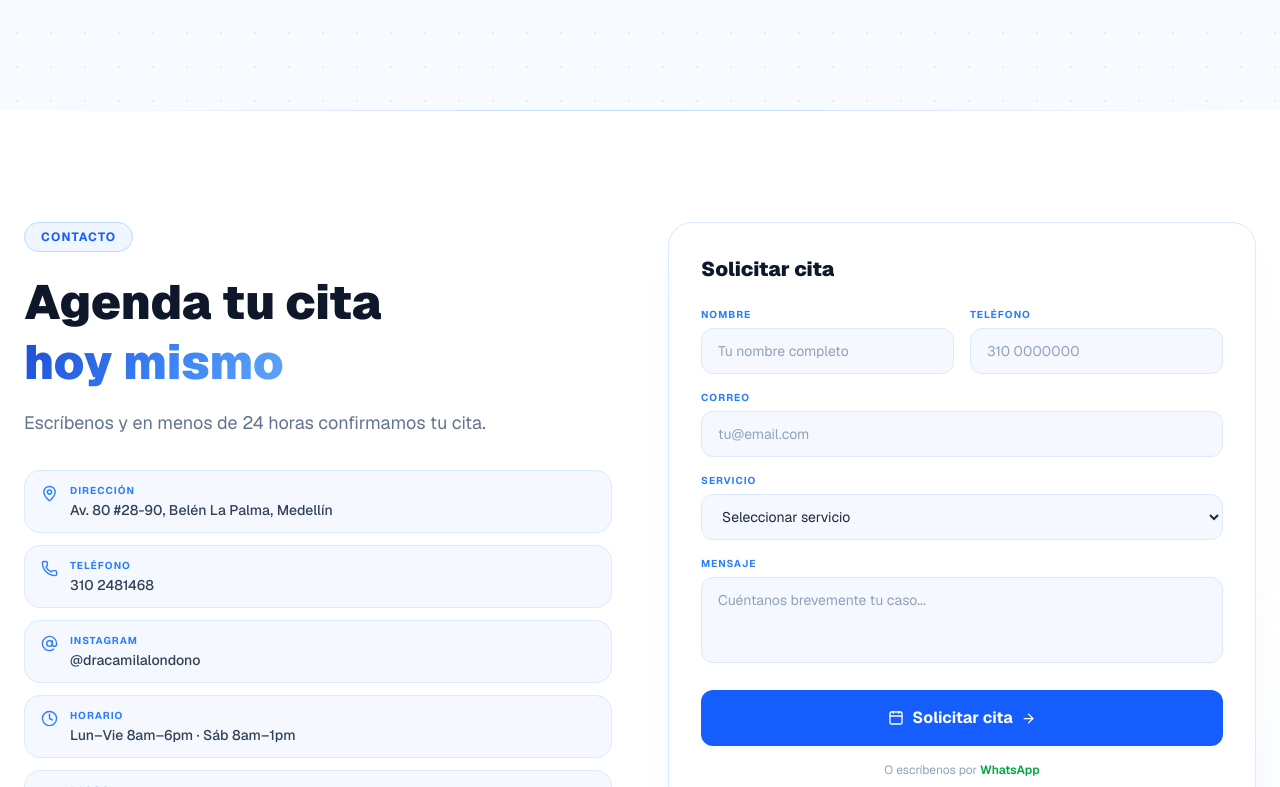
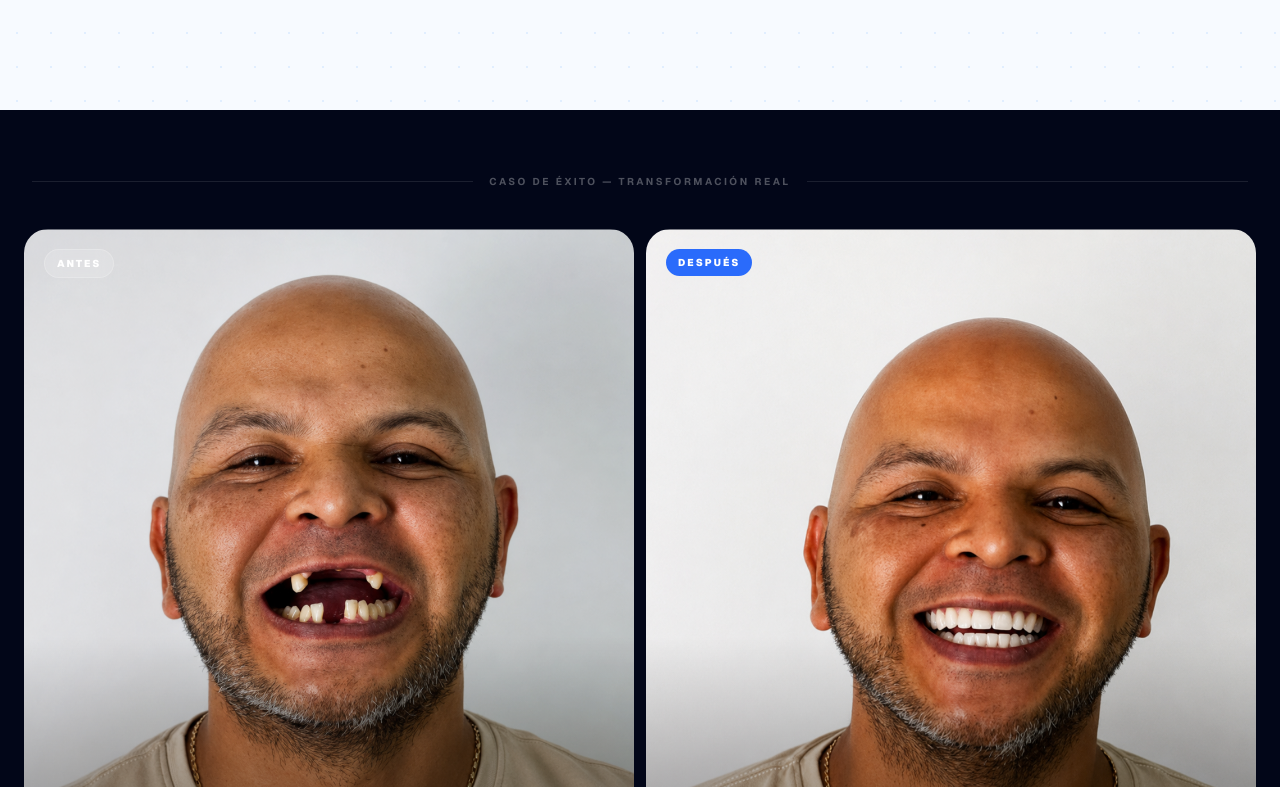
Before and after one commit to Ssantamars123/DraCamilaLondo-oDemo, a Next.js app in the folder website/: page / in a window 1280 px wide. Shown: the part 6053-6840 px from the top of the page. Built offline with nearby package versions, Linux system fonts and the light colour scheme.

Commit message:
feat(page): add PatientStory section between Testimonials and Contact

```diff
--- a/website/app/page.tsx
+++ b/website/app/page.tsx
@@ -5,7 +5,8 @@ import { Stats }        from "@/components/Stats";
 import { About }        from "@/components/About";
 import { Services }     from "@/components/Services";
 import { Results }      from "@/components/Results";
-import { Testimonials } from "@/components/Testimonials";
+import { Testimonials }  from "@/components/Testimonials";
+import { PatientStory } from "@/components/PatientStory";
 import { Contact }      from "@/components/Contact";
 import { Footer }       from "@/components/Footer";
 
@@ -21,6 +22,7 @@ export default function Home() {
         <Services />
         <Results />
         <Testimonials />
+        <PatientStory />
         <Contact />
       </main>
       <Footer />
```
